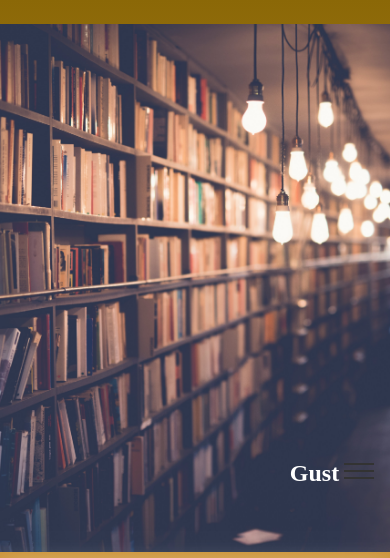
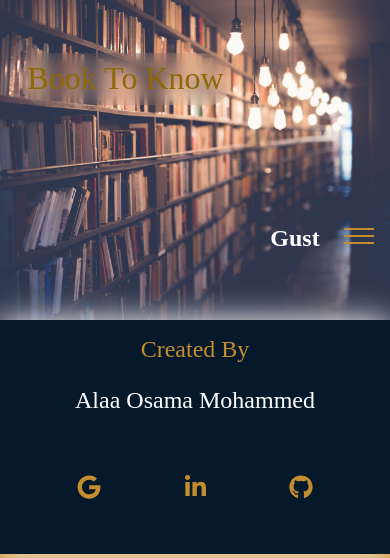
Before and after one commit to AlaaBadr98/Book_Library, a PHP site: page /home.html in a window 390 px wide. Shown: the top 558 px of the page. Run offline with PHP 8.4, Linux system fonts and the light colour scheme; some libraries are stand-ins or nearby versions; some web fonts are replaced; grey boxes are pictures that could not be loaded.

Commit message:
all page

```diff
--- /dev/null
+++ b/check.php
@@ -0,0 +1,4 @@
+<?php
+
+
+?>
--- a/css/style.css
+++ b/css/style.css
@@ -105,11 +105,17 @@ h1 {
 .header_img{
     width: 100%;
     position: absolute;
-    height: 33em;
+    height: 100%;
     object-fit: cover;
+    top: 0;
 }
   .webName{
     display: flex;
+    position: relative;
+    color: #8d6909;
+    backdrop-filter: blur(8px);
+    border-radius: 43px;
+    padding: 2%;
     align-self: self-start;
     margin: 5%;
     font-size: 6em;
@@ -150,17 +156,22 @@ h1 {
     font-weight: bold;
 }
 .menuButton:hover{
- color: #fff;
+    color: #906b0b;
+    background-color: #fff;
+    border-color: #906b0b;
 }
 @media (max-width:768px) {
     .menuButton{
         display: none;
     }
+    .webName{
+        font-size: 4em;
+    }
     .footer{
         flex-direction: column !important;
     }
     .userName{
-        margin-right: 10%;
+        margin-right: 5%;
     }
   .navBar{
       display: block  !important;
@@ -175,7 +186,7 @@ h1 {
     justify-content: flex-end;
 }
 .header .links .icon span{
-    background-color: #333;
+    background-color: #c38d30;
     margin-bottom: 5px;
     height: 2px;
 }
@@ -196,7 +207,7 @@ h1 {
    display: block;
    padding: 15px;
    text-decoration: none;
-   color: #333;
+   color: #c38d30;
    transition:0.3s ;
 }
 .header .links ul li :hover{
@@ -205,6 +216,24 @@ h1 {
 .header .links ul li:not(:last-child) a {
    border-bottom : 1px solid #ddd ;
 }
+
+}
+@media (max-width:456px) {
+    .webName{
+        font-size: 2em;
+    }
+    .header{
+        height: 20em;
+    }
+
+}
+@media (max-width:280px) {
+    .header{
+        width: 280px;
+    }
+    .team{
+        font-size: 1em !important;
+    }
 
 }
 /********* nav bar *********/
@@ -230,18 +259,14 @@ h1 {
 /***** footer *********/
 .footer{
     display: flex;
+    position: relative;
     background-color: #06192b;
     flex-direction: row;
     box-shadow: 0px 0px 30px;
-    justify-content: space-between;
+    justify-content: center;
     align-items: center;
-    position: relative;
     bottom: 0%;
-}
-
-.webName-footer{
-    width: 12em;
-    padding: 15%;
+    width: 100%;
 }
 .names{
     display: flex;
@@ -251,18 +276,13 @@ h1 {
     color: #fff;
 }
 .names div{
-    color: #e5d549;
+    color: #c38d30;
     font-size: 1.5rem;
 }
 .team{
     width: 14em;
     text-align: center;
-    font-size: 1.1rem;
-}
-@media (max-width:812px) {
-    .userName{
-    margin-right: 0;
-    }
+    font-size: 1.5em;
 }
 @media (max-width:337px) {
     .homePage{
@@ -270,6 +290,50 @@ h1 {
     }
 
 }
+.contant{
+    display: flex;
+  align-items: center;
+  justify-content: center;
+}
+.icon a{
+    display: inline-block;
+    font-size:1em;
+    width: 100px;
+    height: 100px;
+    line-height: 100px;
+    text-align: center;
+    color: #c38d30;
+    transition: .4s linear;
+    position: relative;
+  }
+
+  .icon a::before, .icon a::after{
+    content: '';
+    position: absolute;
+    box-sizing: border-box;
+    width: 100%;
+    height: 100%;
+    left: 0;
+    top: 0;
+    transition: .4s linear;
+  }
+
+  .icon a:hover{
+    transform: scale(.8);
+  }
+
+  .icon a:hover::before{
+    border-left: 4px solid;
+    border-right: 4px solid;
+    transform: skewX(20deg);
+  }
+
+  .icon a:hover::after{
+    border-top: 4px solid;
+    border-bottom: 4px solid;
+    transform: skewY(-20deg);
+  }
+
 
 /********* End Home Page *******/
 /*******************************/
--- a/home.html
+++ b/home.html
@@ -1,5 +1,6 @@
 <!DOCTYPE html>
 <html lang="en">
+
 <head>
     <meta charset="UTF-8">
     <meta http-equiv="X-UA-Compatible" content="IE=edge">
@@ -7,7 +8,9 @@
     <title>Books Library </title>
     <link rel="icon" href="images/icons8-books-64.png" type="image/x-icon">
     <link rel='stylesheet' type='text/css' media='screen' href='css/style.css'>
+    <script src="https://cdnjs.cloudflare.com/ajax/libs/font-awesome/5.14.0/js/all.min.js"></script>
 </head>
+
 <body>
     <div class="homePage">
         <div class="header">
@@ -16,8 +19,8 @@
             <div class="menuContainer">
                 <label class="userName" id="name"> Gust</label>
                 <a href="" style="display: block;"> <button class="menuButton" id="allBooks">All Books</button></a>
-               <a href=""style="display: block;" >  <button class="menuButton" id="addBook">Add Book</button></a>
-               <a href=""style="display: block;" ><button class="menuButton" id="logoutButton">Logout</button></a>
+                <a href="" style="display: block;"> <button class="menuButton" id="addBook">Add Book</button></a>
+                <a href="login.html" style="display: block;"><button class="menuButton" id="logoutButton">Logout</button></a>
 
                 <div class="links navBar" id="showNav">
                     <span class="icon">
@@ -28,27 +31,50 @@
                     <ul id="showing">
                         <li><a href="">All Books</a></li>
                         <li><a href=""> Add Book </a></li>
-                 <li><a href=""> Logout </a></li>
+                        <li><a href="login.html"> Logout </a></li>
                     </ul>
                 </div>
             </div>
         </div>
-        </div>
-
-
         <div class="footer">
-            <div class="image">
-                <img class="webName-footer" src="../images/website name.png">
-            </div>
             <div class="names">
                 <div>
                     Created By
                 </div>
                 <p class="team">
-                    Alaa Osama Mohammed<br>Nouran Ebrahim Elmohamedy<br>Mahmoud Sameh Mohammed<br>Mohammed Tareq Tolba
+                    Alaa Osama Mohammed
                 </p>
+                <div class="contant">
+                    <div class="icon">
+                        <a href="#"><i class="fab fa-google"></i></a>
+                        <a href="#"><i class="fab fa-linkedin-in"></i></a>
+                        <a href="#"><i class="fab fa-github"></i></a>
+                    </div>
+
+                </div>
 
             </div>
         </div>
+
+
+
+    </div>
+
+    <script>
+        var show = document.getElementById("showNav");
+        var showing = document.getElementById("showing");
+        var i = 0;
+        show.addEventListener("click", () => {
+            if (i === 0) {
+                showing.style.display = "block"
+                i = 1
+            } else {
+                showing.style.display = "none"
+                i = 0
+            }
+
+        })
+    </script>
 </body>
+
 </html>
```
Also changed, not shown: index.php (deleted, +0 -46 lines), login.php (added, +46 -0 lines), images/pexels-leah-kelley-373465.jpg (deleted), images/pexels-thought-catalog-904616.jpg (deleted), 1 other file. Lines whose indentation alone changed are shown as unchanged.
